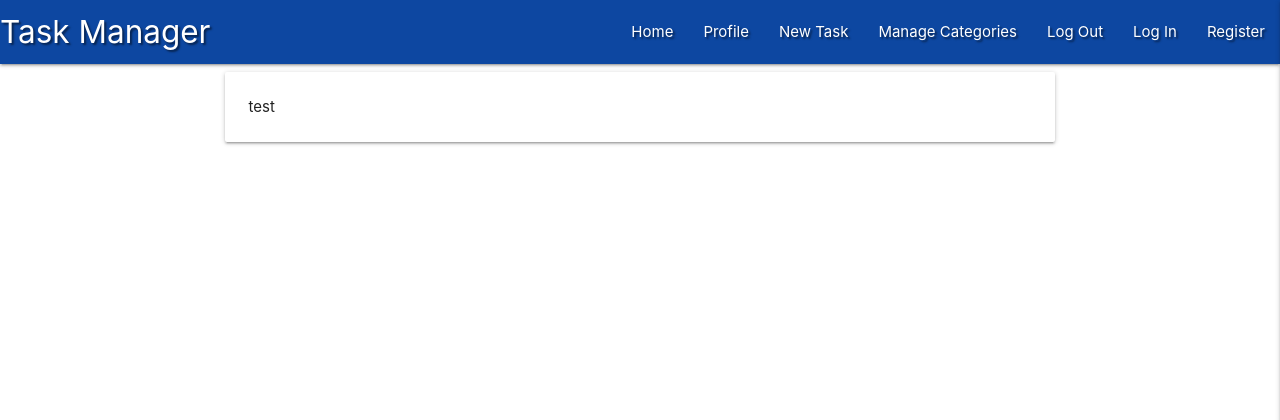
After one commit to mihai-busuioc/flask-task-manager-project, a Flask app: page /register in a window 1280 px wide. The commit adds this page. Shown: the top 420 px of the page. Run offline with Flask 2, Linux system fonts and the light colour scheme; some libraries are stand-ins or nearby versions.

Commit message:
added register.html

```diff
--- a/app.py
+++ b/app.py
@@ -4,6 +4,7 @@ from flask import (
     redirect, request, session, url_for)
 from flask_pymongo import PyMongo
 from bson.objectid import ObjectId
+from werkzeug.security import generate_password_hash, check_password_hash
 if os.path.exists("env.py"):
     import env
 
@@ -24,6 +25,12 @@ def get_tasks():
     return render_template("tasks.html", tasks=tasks)
 
 
+@app.route("/register", methods=["GET", "POST"])
+def register():
+    return render_template("register.html")
+
+
+
 if __name__ == "__main__":
     app.run(host=os.environ.get("IP"),
             port=int(os.environ.get("PORT")),
--- a/templates/base.html
+++ b/templates/base.html
@@ -25,7 +25,7 @@
                     <li><a href="#">Manage Categories</a></li>
                     <li><a href="#">Log Out</a></li>
                     <li><a href="#">Log In</a></li>
-                    <li><a href="#">Register</a></li>
+                    <li><a href="{{ url_for('register') }}">Register</a></li>
 
                 </ul>
             </div>
@@ -40,7 +40,7 @@
             <li><a href="#">Manage Categories</a></li>
             <li><a href="#">Log Out</a></li>
              <li><a href="#">Log In</a></li>
-            <li><a href="#">Register</a></li>
+            <li><a href="{{ url_for('register') }}">Register</a></li>
         </ul>
 
     </header>
--- /dev/null
+++ b/templates/register.html
@@ -0,0 +1,12 @@
+{% extends "base.html" %}
+{% block content %}
+
+<div class="row">
+    <form class="col s12 m8 offset-m2">
+        <div class="card-panel ">
+            <span>test</span>
+        </div>
+    </form>
+</div>
+
+{% endblock %}
```
